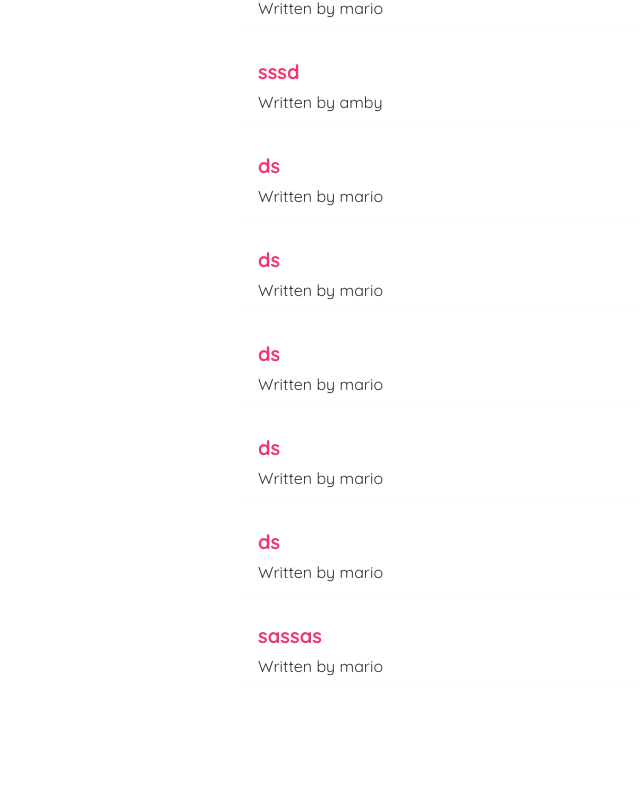
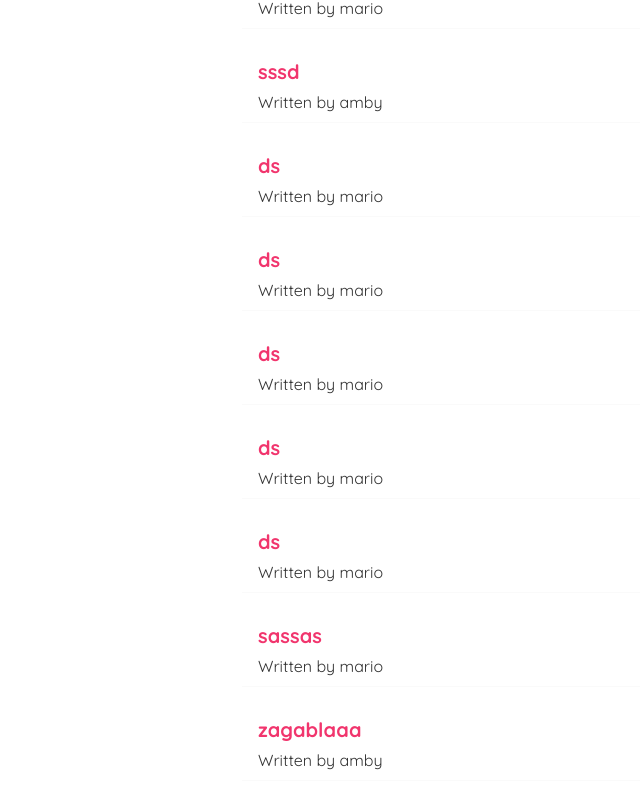
Before and after one commit to AmbyMbayi/icodeff-blog, a React (Create React App) app: page / in a window 1280 px wide. Shown: the part 978-1787 px from the top of the page, without its empty margins (98-738 px from the left). Before the commit the page ends 1745 px from the top, so only its background shows below. Built offline with nearby package versions, Linux system fonts and the light colour scheme; data requests are answered from the project's data file.

Commit message:
programmatic redirects using useHistory()

```diff
--- a/data/db.json
+++ b/data/db.json
@@ -95,6 +95,12 @@
       "body": "sasasa",
       "author": "mario",
       "id": 16
+    },
+    {
+      "title": "zagablaaa",
+      "body": "zakdj",
+      "author": "amby",
+      "id": 17
     }
   ]
 }
--- a/src/Create.js
+++ b/src/Create.js
@@ -1,10 +1,12 @@
 import { useState } from "react";
+import { useHistory } from "react-router-dom";
 
 const Create = () => {
   const [title, setTitle] = useState("");
   const [body, setBody] = useState("");
   const [author, setAuthor] = useState("amby");
   const [isPending, setIsPending] = useState(false);
+  const history = useHistory();
 
   const handleSubmit = (e) => {
     e.preventDefault();
@@ -19,6 +21,7 @@ const Create = () => {
     }).then(() => {
       console.log("new blog added");
       setIsPending(false);
+      history.push("/");
     });
   };
 
```
Also changed, not shown: 1 other file (tests, documents, lock files or other folders).
